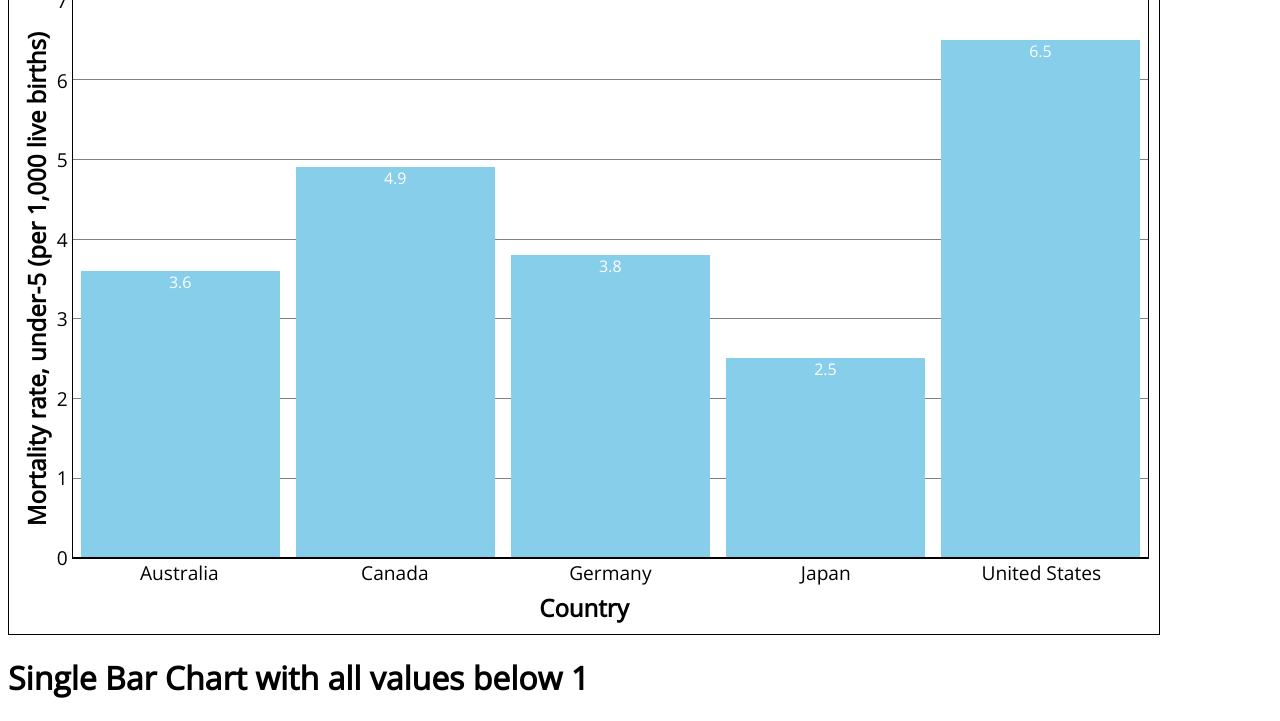
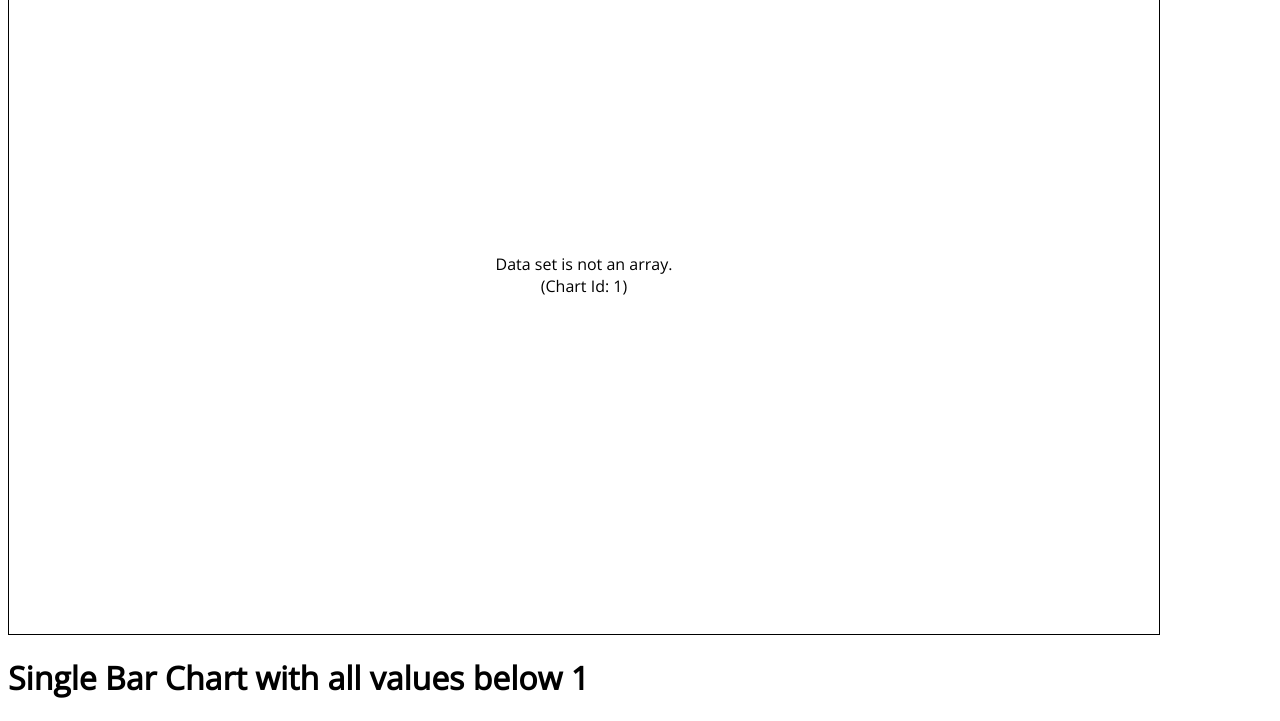
Before and after one commit to scc416/draw-bar-chart, a website: page index.html in a window 1280 px wide. Shown: the part 171-892 px from the top of the page. Drawn offline with nearby package versions, Linux system fonts and the light colour scheme.

Commit message:
show error (if any) on bar chart

```diff
--- a/demo.js
+++ b/demo.js
@@ -1,10 +1,7 @@
 $(() => {
   drawBarChart(
     $("#demo-1-single-bar-chart"),
-    {
-      values: [3.6, 4.9, 3.8, 2.5, 6.5],
-      labels: ["Australia", "Canada", "Germany", "Japan", "United States"],
-    },
+    { values: {}},
     {
       id: 1,
       chartTitle: "Mortality rate in 2019",
--- a/draw-bar-chart.css
+++ b/draw-bar-chart.css
@@ -156,3 +156,9 @@
   height: 1em;
   margin-right: 0.2em;
 }
+
+.bar-chart-error {
+  text-align: center;
+  align-content: center;
+  justify-content: center;
+}
--- a/draw-bar-chart.js
+++ b/draw-bar-chart.js
@@ -2,6 +2,7 @@
 const DEFAULT_CSS_COLOR = ["SkyBlue", "Orchid", "LightGreen", "Coral"];
 
 // string for error messages
+const noValueErrorMsg = "No Value.";
 const valIsNotNumberErrorMsg = "One of the value is not number.";
 const noDataErrorMsg = "There is no data.";
 const dataIsNotArrayErrorMsg = "Data set is not an array.";
@@ -498,13 +499,17 @@ const checkIfAllValuesAreNum = (arr) => {
 //check if the data all the compulsory options are valid
 const dataValidationCheck = (data, options) => {
   const { values, labels } = data;
+  if (!values) return { error: noValueErrorMsg };
+
+  const noData = values.length === 0;
+  if (noData) return { error: noDataErrorMsg };
+
   const dataIsArray = Array.isArray(values);
+  if (!dataIsArray) return { error: dataIsNotArrayErrorMsg };
+
   const labelIsArray = Array.isArray(labels);
   const dataAndLabelHaveSameLength = values.length === data.labels.length;
-  const noData = values.length === 0;
 
-  if (noData) throw noDataErrorMsg;
-  if (!dataIsArray) throw dataIsNotArrayErrorMsg;
   if (!labelIsArray) throw labelIsNotArrayErrorMsg;
   if (!dataAndLabelHaveSameLength) throw dataNumAreNotMatchErrorMsg;
 
@@ -537,7 +542,7 @@ const dataValidationCheck = (data, options) => {
   const idIsDefined = "id" in options;
   if (!idIsDefined) throw noIdErrorMsg;
 
-  return true;
+  return { valid: true };
 };
 
 const completeOptions = (options, data) => {
@@ -739,9 +744,9 @@ const setElmSizeFunctionGenerator = (id, yAxisLabelFontSize) => {
 
 // top-level function
 const drawBarChart = ($element, data, options) => {
-  const dataAreValid = dataValidationCheck(data, options);
+  const { valid, error } = dataValidationCheck(data, options);
 
-  if (dataAreValid) {
+  if (valid) {
     //check if each option is valid and fill in default value to the options that are not filled in / values are not valid
     completeOptions(options, data.values);
 
@@ -787,4 +792,18 @@ const drawBarChart = ($element, data, options) => {
       });
     });
   }
+
+  if (!valid) {
+    const errorElm = `
+      <div class="bar-chart bar-chart-error">
+        <div>${error}</div>
+        ${options.id ? `<div>(Chart Id: ${options.id})</div>` : ""}
+      </div>`;
+    $(document).ready(function () {
+      $element.html(errorElm);
+      $element.css("width", options.width);
+      $element.css("height", options.height);
+      $element.css("user-select", options.userSelect);
+    });
+  }
 };
```
